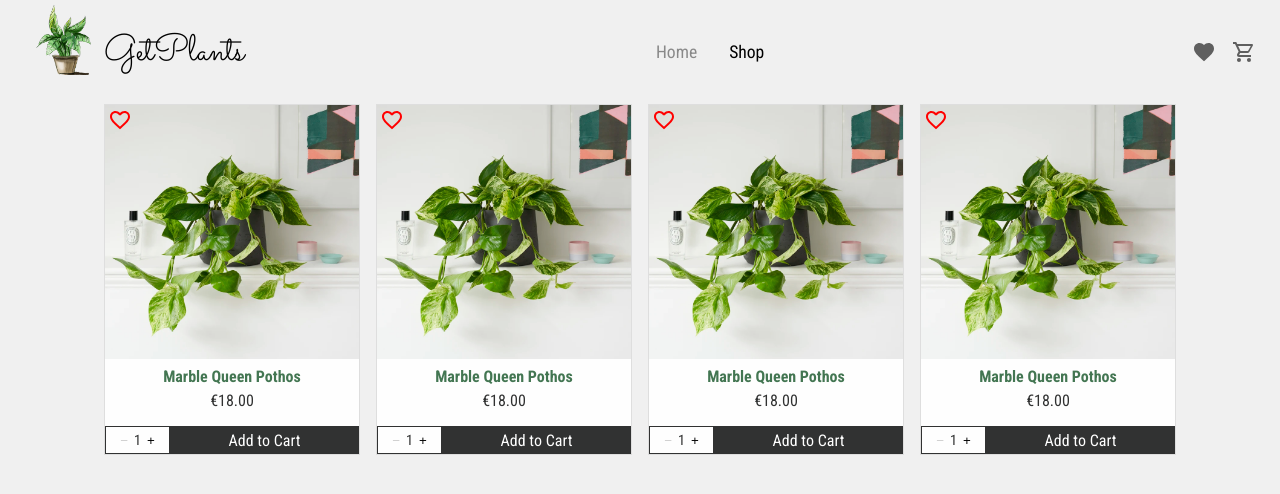
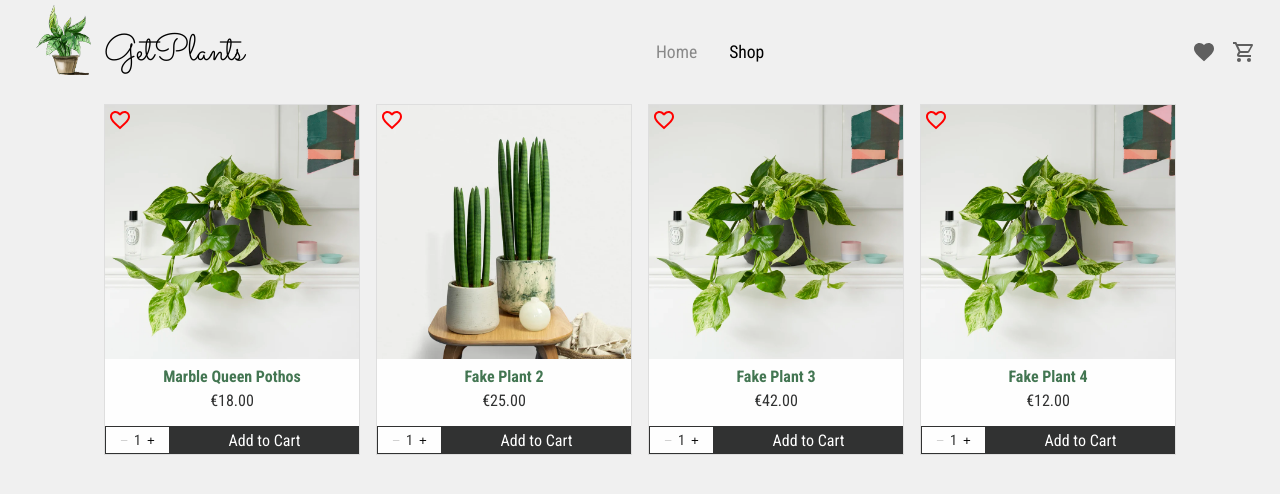
Before and after one commit to RimaSem/plant-shop, a React (Vite) app: page /plant-shop/shop in a window 1280 px wide. Shown: the top 494 px of the page. Built offline with nearby package versions, Linux system fonts and the light colour scheme.

Commit message:
Implement context for state management

```diff
--- /dev/null
+++ b/src/appContext.tsx
@@ -0,0 +1,53 @@
+import React, { useState } from "react";
+import data from "./data";
+
+type appContextProviderProps = {
+  children: React.ReactNode;
+};
+
+type AppContextType = {
+  allItems: {
+    id: number;
+    name: string;
+    price: string;
+    img: string;
+    description: string;
+    isFavorite: boolean;
+    forBeginners: boolean;
+    isPetSafe: boolean;
+  }[];
+
+  setAllItems: React.Dispatch<
+    React.SetStateAction<
+      {
+        id: number;
+        name: string;
+        price: string;
+        img: string;
+        description: string;
+        isFavorite: boolean;
+        forBeginners: boolean;
+        isPetSafe: boolean;
+      }[]
+    >
+  >;
+};
+
+const AppContext = React.createContext<AppContextType | null>(null);
+
+function AppContextProvider({ children }: appContextProviderProps) {
+  const [allItems, setAllItems] = useState(data);
+
+  return (
+    <AppContext.Provider
+      value={{
+        allItems,
+        setAllItems,
+      }}
+    >
+      {children}
+    </AppContext.Provider>
+  );
+}
+
+export { AppContextProvider, AppContext };
--- a/src/components/Item.tsx
+++ b/src/components/Item.tsx
@@ -3,9 +3,22 @@ import { useState, useRef } from "react";
 import Icon from "@mdi/react";
 import { mdiHeartOutline, mdiHeart } from "@mdi/js";
 
-function Item() {
-  const [name, setName] = useState("");
-  const [price, setPrice] = useState(18);
+type plantDataProps = {
+  plantData: {
+    id: number;
+    name: string;
+    price: string;
+    img: string;
+    description: string;
+    isFavorite: boolean;
+    forBeginners: boolean;
+    isPetSafe: boolean;
+  };
+};
+
+function Item({ plantData }: plantDataProps) {
+  // const [name, setName] = useState("");
+  // const [price, setPrice] = useState(18);
   const [isFavorite, setIsFavorite] = useState(false);
   const [quantity, setQuantity] = useState(1);
 
@@ -42,10 +55,10 @@ function Item() {
         )}
       </div>
 
-      <img src="../../public/marble_queen.jpg" />
+      <img src={plantData.img} />
       <div className="item-info">
-        <div className="item-name">Marble Queen Pothos</div>
-        <div className="item-price">€18.00</div>
+        <div className="item-name">{plantData.name}</div>
+        <div className="item-price">€{plantData.price}.00</div>
         <div className="add-to-cart-wrapper">
           <div className="quantity-wrapper">
             <button
--- /dev/null
+++ b/src/data.ts
@@ -0,0 +1,45 @@
+export default [
+  {
+    id: 1,
+    name: "Marble Queen Pothos",
+    price: "18",
+    img: "./public/marble_queen.jpg",
+    description: "",
+    isFavorite: false,
+    forBeginners: true,
+    isPetSafe: false,
+  },
+
+  {
+    id: 2,
+    name: "Fake Plant 2",
+    price: "25",
+    img: "./public/cylindrical_snake_plant.jpg",
+    description: "",
+    isFavorite: false,
+    forBeginners: true,
+    isPetSafe: false,
+  },
+
+  {
+    id: 3,
+    name: "Fake Plant 3",
+    price: "42",
+    img: "./public/marble_queen.jpg",
+    description: "",
+    isFavorite: false,
+    forBeginners: true,
+    isPetSafe: false,
+  },
+
+  {
+    id: 4,
+    name: "Fake Plant 4",
+    price: "12",
+    img: "./public/marble_queen.jpg",
+    description: "",
+    isFavorite: false,
+    forBeginners: true,
+    isPetSafe: false,
+  },
+];
--- a/src/main.tsx
+++ b/src/main.tsx
@@ -2,9 +2,12 @@ import React from "react";
 import ReactDOM from "react-dom/client";
 import App from "./App";
 import "./index.scss";
+import { AppContextProvider } from "./appContext";
 
 ReactDOM.createRoot(document.getElementById("root") as HTMLElement).render(
   <React.StrictMode>
-    <App />
+    <AppContextProvider>
+      <App />
+    </AppContextProvider>
   </React.StrictMode>
 );
--- a/src/pages/Shop.tsx
+++ b/src/pages/Shop.tsx
@@ -1,15 +1,16 @@
 import "./scss/Shop.scss";
+import { useState, useContext } from "react";
+import { AppContext } from "../appContext";
 import Item from "../components/Item";
 
 function Shop() {
-  return (
-    <div className="shop-container">
-      <Item />
-      <Item />
-      <Item />
-      <Item />
-    </div>
-  );
+  const context = useContext(AppContext);
+
+  const displayItems = context?.allItems.map((item) => (
+    <Item key={item.id} plantData={item} />
+  ));
+
+  return <div className="shop-container">{displayItems}</div>;
 }
 
 export default Shop;
--- a/src/pages/scss/Home.scss
+++ b/src/pages/scss/Home.scss
@@ -27,19 +27,11 @@
   }
 }
 
-@media screen and (min-width: 700px) {
-  .why-us-container {
-    .promise-wrapper {
-      display: flex;
-      max-width: 1200px;
-    }
-  }
-}
-
 .unkillable-plants-intro,
 .petsafe-plants-intro {
+  margin: 0 auto;
   color: #313232;
-  margin-bottom: 3em;
+
   img {
     height: 14em;
     width: 100%;
@@ -75,31 +67,39 @@
   }
 }
 
+@media screen and (min-width: 700px) {
+  .why-us-container {
+    .promise-wrapper {
+      display: flex;
+      max-width: 1200px;
+    }
+  }
+}
+
 @media screen and (min-width: 780px) {
   .unkillable-plants-intro {
-    margin-left: auto;
-    margin-right: auto;
     display: flex;
     max-width: 1200px;
+    margin: 0 auto;
 
     img {
       height: 31em;
       flex: 1;
+      width: 50%;
       order: 2;
     }
 
     .intro-wrapper {
       text-align: end;
-      flex: 1;
+      width: 50%;
       padding: 5em 2em 2em 2em;
     }
   }
 
   .petsafe-plants-intro {
-    margin-left: auto;
-    margin-right: auto;
     display: flex;
     max-width: 1200px;
+    margin: 0 auto 3em;
 
     img {
       height: 31em;
@@ -108,7 +108,7 @@
     }
 
     .intro-wrapper {
-      flex: 1;
+      width: 50%;
       text-align: left;
       padding: 5em 2em 2em 2em;
     }
```
Also changed, not shown: public/cylindrical_snake_plant.jpg (added).
